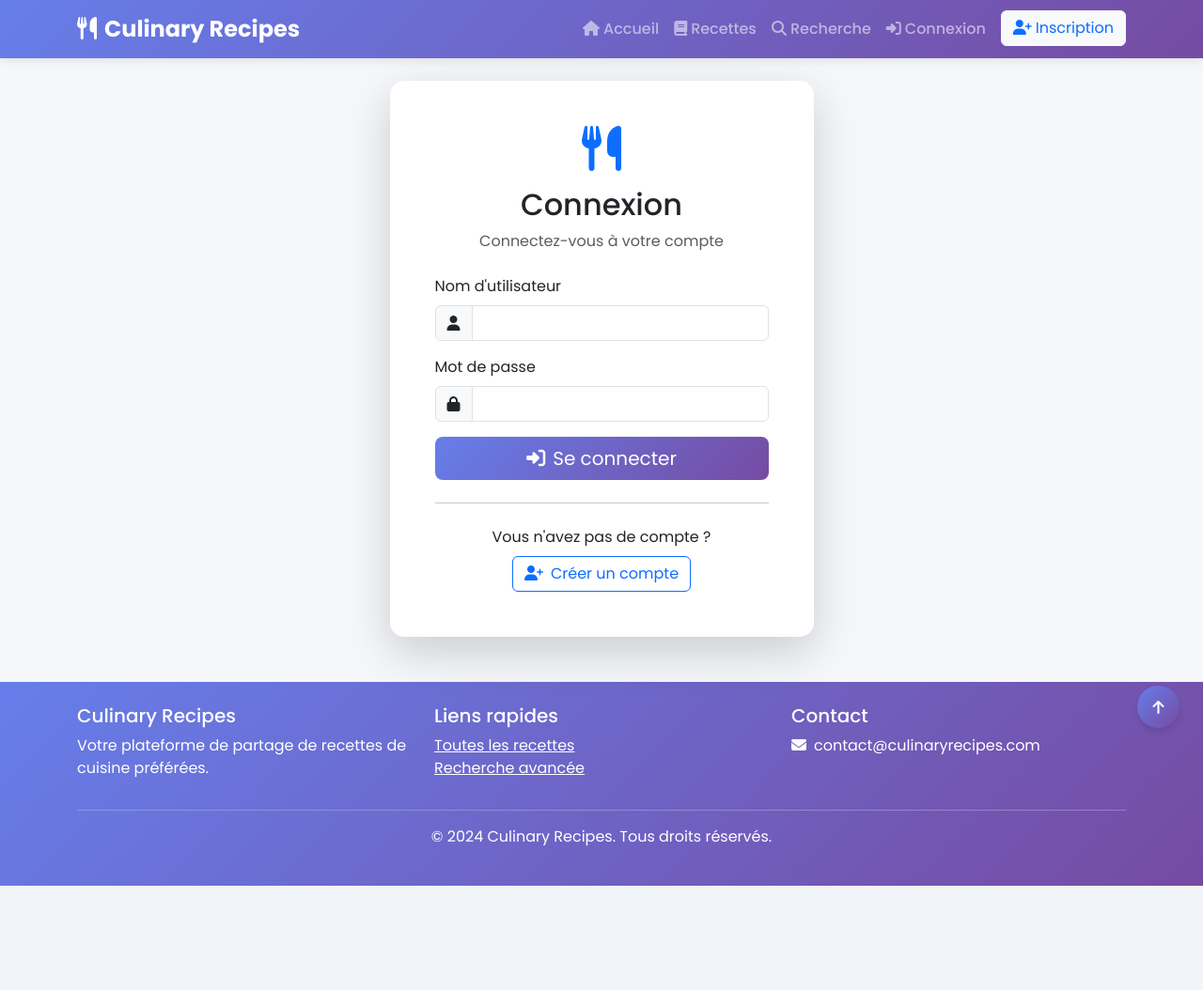
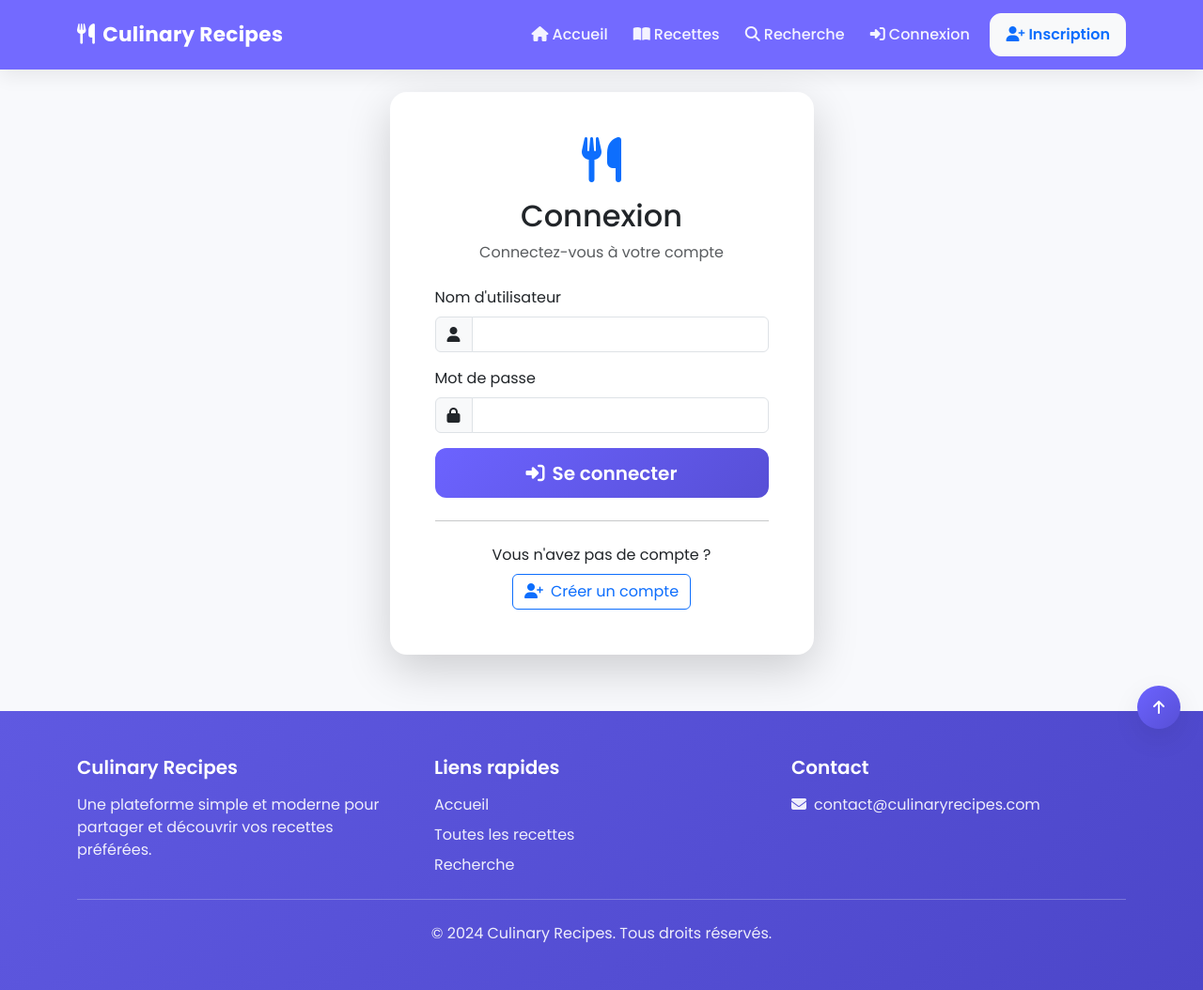
Before and after one commit to ayoubmorchid/culinary_recipes, a Django app: page /comptes/connexion/ in a window 1280 px wide. Shown: the whole page at 94% size. Before the commit the page ends 943 px from the top, so only its background shows below. Run offline with Django 4.2, Linux system fonts and the light colour scheme.

Commit message:
Improve base layout and site UI

```diff
--- a/templates/base.html
+++ b/templates/base.html
@@ -6,132 +6,170 @@
     <meta name="viewport" content="width=device-width, initial-scale=1.0">
     <title>{% block title %}Culinary Recipes - Gestion de Recettes{% endblock %}</title>
 
-    <!-- Bootstrap 5 CSS -->
     <link href="https://cdn.jsdelivr.net/npm/bootstrap@5.3.0/dist/css/bootstrap.min.css" rel="stylesheet">
-    <!-- Font Awesome -->
     <link href="https://cdnjs.cloudflare.com/ajax/libs/font-awesome/6.4.0/css/all.min.css" rel="stylesheet">
-    <!-- Google Fonts -->
     <link href="https://fonts.googleapis.com/css2?family=Poppins:wght@300;400;500;600;700&display=swap" rel="stylesheet">
 
     <style>
         :root {
-            --primary-color: #4a90d9;
-            --secondary-color: #6c757d;
-            --accent-color: #17a2b8;
-            --light-bg: #f8f9fa;
-            --dark-text: #2c3e50;
-            --card-shadow: 0 4px 6px rgba(0, 0, 0, 0.1);
-            --hover-shadow: 0 8px 15px rgba(0, 0, 0, 0.15);
+            --primary-color: #6c63ff;
+            --primary-dark: #574fd6;
+            --accent-color: #ff7a59;
+            --text-color: #2d3748;
+            --muted-color: #718096;
+            --light-bg: #f8f9fc;
+            --white: #ffffff;
+            --border-color: #e9ecef;
+            --card-shadow: 0 10px 30px rgba(0, 0, 0, 0.08);
+            --hover-shadow: 0 16px 35px rgba(0, 0, 0, 0.12);
+            --radius: 18px;
         }
 
         body {
             font-family: 'Poppins', sans-serif;
-            background-color: #f5f7fa;
-            color: var(--dark-text);
+            background: var(--light-bg);
+            color: var(--text-color);
+            min-height: 100vh;
+        }
+
+        a {
+            text-decoration: none;
         }
 
         .navbar {
-            background: linear-gradient(135deg, #667eea 0%, #764ba2 100%);
-            box-shadow: 0 2px 10px rgba(0, 0, 0, 0.1);
+            background: rgba(108, 99, 255, 0.95);
+            backdrop-filter: blur(8px);
+            box-shadow: 0 6px 20px rgba(0, 0, 0, 0.08);
+            padding-top: 0.85rem;
+            padding-bottom: 0.85rem;
         }
 
         .navbar-brand {
             font-weight: 700;
-            font-size: 1.5rem;
+            font-size: 1.35rem;
+            letter-spacing: 0.3px;
         }
 
         .nav-link {
             font-weight: 500;
-            transition: all 0.3s ease;
+            color: rgba(255, 255, 255, 0.92) !important;
+            transition: 0.25s ease;
+            border-radius: 10px;
+            padding: 0.55rem 0.85rem !important;
         }
 
-        .nav-link:hover {
-            transform: translateY(-2px);
+        .nav-link:hover,
+        .nav-link:focus {
+            color: #ffffff !important;
+            background: rgba(255, 255, 255, 0.12);
+        }
+
+        .dropdown-menu {
+            border: none;
+            border-radius: 14px;
+            box-shadow: var(--card-shadow);
+            padding: 0.6rem;
+        }
+
+        .dropdown-item {
+            border-radius: 10px;
+            padding: 0.65rem 0.9rem;
+            transition: 0.25s ease;
+        }
+
+        .dropdown-item:hover {
+            background: #f3f4ff;
+            color: var(--primary-dark);
         }
 
         .btn-primary {
-            background: linear-gradient(135deg, #667eea 0%, #764ba2 100%);
+            background: linear-gradient(135deg, var(--primary-color), var(--primary-dark));
             border: none;
-            transition: all 0.3s ease;
+            border-radius: 12px;
+            padding: 0.7rem 1.2rem;
+            font-weight: 600;
+            transition: 0.25s ease;
         }
 
         .btn-primary:hover {
             transform: translateY(-2px);
-            box-shadow: 0 5px 15px rgba(102, 126, 234, 0.4);
+            box-shadow: 0 10px 20px rgba(108, 99, 255, 0.25);
+        }
+
+        .btn-light.text-primary {
+            border-radius: 12px;
+            font-weight: 600;
+            padding: 0.65rem 1rem;
         }
 
         .card {
             border: none;
-            border-radius: 15px;
+            border-radius: var(--radius);
             box-shadow: var(--card-shadow);
-            transition: all 0.3s ease;
+            transition: 0.3s ease;
             overflow: hidden;
+            background: var(--white);
         }
 
         .card:hover {
-            transform: translateY(-5px);
+            transform: translateY(-4px);
             box-shadow: var(--hover-shadow);
         }
 
         .card-img-top {
-            height: 200px;
+            height: 220px;
             object-fit: cover;
         }
 
         .category-badge {
-            background: linear-gradient(135deg, #667eea 0%, #764ba2 100%);
-            color: white;
-            padding: 5px 15px;
-            border-radius: 20px;
-            font-size: 0.8rem;
+            display: inline-block;
+            background: #eef2ff;
+            color: var(--primary-dark);
+            font-size: 0.82rem;
+            font-weight: 600;
+            padding: 0.4rem 0.9rem;
+            border-radius: 999px;
         }
 
         .rating-stars {
-            color: #ffc107;
+            color: #f6b93b;
         }
 
         .sidebar {
-            background: white;
-            border-radius: 15px;
+            background: var(--white);
+            border-radius: var(--radius);
             box-shadow: var(--card-shadow);
-            padding: 20px;
+            padding: 1.4rem;
         }
 
         .sidebar-title {
             font-weight: 600;
-            color: var(--dark-text);
-            border-bottom: 2px solid var(--primary-color);
-            padding-bottom: 10px;
-            margin-bottom: 15px;
+            color: var(--text-color);
+            margin-bottom: 1rem;
+            padding-bottom: 0.7rem;
+            border-bottom: 2px solid #ecebff;
         }
 
         .sidebar-link {
-            color: var(--secondary-color);
-            text-decoration: none;
-            padding: 8px 0;
+            color: var(--muted-color);
             display: block;
-            transition: all 0.3s ease;
+            padding: 0.55rem 0;
+            transition: 0.25s ease;
         }
 
         .sidebar-link:hover {
             color: var(--primary-color);
-            padding-left: 5px;
-        }
-
-        footer {
-            background: linear-gradient(135deg, #667eea 0%, #764ba2 100%);
-            color: white;
-            margin-top: 50px;
+            padding-left: 6px;
         }
 
         .recipe-image {
-            border-radius: 15px;
+            border-radius: var(--radius);
             box-shadow: var(--card-shadow);
         }
 
         .ingredient-list li {
-            padding: 8px 0;
-            border-bottom: 1px solid #eee;
+            padding: 0.75rem 0;
+            border-bottom: 1px solid var(--border-color);
         }
 
         .ingredient-list li:last-child {
@@ -139,81 +177,112 @@
         }
 
         .step-number {
-            background: linear-gradient(135deg, #667eea 0%, #764ba2 100%);
+            background: linear-gradient(135deg, var(--primary-color), var(--primary-dark));
             color: white;
-            width: 30px;
-            height: 30px;
+            width: 32px;
+            height: 32px;
             border-radius: 50%;
             display: inline-flex;
             align-items: center;
             justify-content: center;
             margin-right: 10px;
             font-weight: 600;
-        }
-
-        .fade-in {
-            animation: fadeIn 0.5s ease-in;
-        }
-
-        @keyframes fadeIn {
-            from { opacity: 0; transform: translateY(20px); }
-            to { opacity: 1; transform: translateY(0); }
-        }
-
-        .dropdown-menu {
-            border: none;
-            box-shadow: var(--card-shadow);
-            border-radius: 10px;
+            flex-shrink: 0;
         }
 
         .page-link {
             color: var(--primary-color);
+            border-radius: 10px !important;
+            margin: 0 3px;
+            border: 1px solid var(--border-color);
         }
 
         .page-item.active .page-link {
-            background: linear-gradient(135deg, #667eea 0%, #764ba2 100%);
-            border-color: #667eea;
+            background: linear-gradient(135deg, var(--primary-color), var(--primary-dark));
+            border-color: var(--primary-color);
+        }
+
+        .alert {
+            border: none;
+            border-radius: 14px;
+            box-shadow: 0 8px 20px rgba(0, 0, 0, 0.06);
+        }
+
+        footer {
+            background: linear-gradient(135deg, #5f59e1, #4c46c9);
+            color: white;
+            margin-top: 60px;
+        }
+
+        footer h5 {
+            font-weight: 600;
+            margin-bottom: 1rem;
+        }
+
+        footer p,
+        footer a {
+            color: rgba(255, 255, 255, 0.9);
+        }
+
+        footer a:hover {
+            color: #ffffff;
         }
 
         .back-to-top {
             position: fixed;
-            bottom: 25px;
-            right: 25px;
-            background: linear-gradient(135deg, #667eea 0%, #764ba2 100%);
-            color: white;
-            width: 45px;
-            height: 45px;
+            bottom: 24px;
+            right: 24px;
+            width: 46px;
+            height: 46px;
             border-radius: 50%;
+            background: linear-gradient(135deg, var(--primary-color), var(--primary-dark));
+            color: #fff;
             display: flex;
             align-items: center;
             justify-content: center;
-            text-decoration: none;
             box-shadow: var(--card-shadow);
-            transition: all 0.3s ease;
+            transition: 0.25s ease;
             z-index: 999;
         }
 
         .back-to-top:hover {
+            color: #fff;
             transform: translateY(-3px);
-            color: white;
             box-shadow: var(--hover-shadow);
+        }
+
+        .main-content {
+            min-height: 70vh;
+        }
+
+        @media (max-width: 991px) {
+            .navbar .btn {
+                margin-top: 0.75rem;
+                margin-left: 0 !important;
+                width: 100%;
+            }
+
+            .nav-link {
+                margin-bottom: 0.35rem;
+            }
         }
     </style>
 
     {% block extra_css %}{% endblock %}
 </head>
 <body>
-    <!-- Navigation -->
     <nav class="navbar navbar-expand-lg navbar-dark sticky-top">
         <div class="container">
             <a class="navbar-brand" href="{% url 'home' %}">
                 <i class="fas fa-utensils me-2"></i>Culinary Recipes
             </a>
-            <button class="navbar-toggler" type="button" data-bs-toggle="collapse" data-bs-target="#navbarNav">
+
+            <button class="navbar-toggler border-0 shadow-none" type="button" data-bs-toggle="collapse" data-bs-target="#navbarNav">
                 <span class="navbar-toggler-icon"></span>
             </button>
+
             <div class="collapse navbar-collapse" id="navbarNav">
-                <ul class="navbar-nav ms-auto">
+                <ul class="navbar-nav ms-auto align-items-lg-center">
                     <li class="nav-item">
                         <a class="nav-link" href="{% url 'home' %}">
                             <i class="fas fa-home me-1"></i>Accueil
@@ -221,7 +290,7 @@
                     </li>
                     <li class="nav-item">
                         <a class="nav-link" href="{% url 'recipes:recipe_list' %}">
-                            <i class="fas fa-book me-1"></i>Recettes
+                            <i class="fas fa-book-open me-1"></i>Recettes
                         </a>
                     </li>
                     <li class="nav-item">
@@ -232,27 +301,35 @@
 
                     {% if user.is_authenticated %}
                         <li class="nav-item dropdown">
-                            <a class="nav-link dropdown-toggle" href="#" id="userDropdown" role="button" data-bs-toggle="dropdown">
+                            <a class="nav-link dropdown-toggle" href="#" id="userDropdown" role="button" data-bs-toggle="dropdown" aria-expanded="false">
                                 <i class="fas fa-user-circle me-1"></i>{{ user.username }}
                             </a>
-                            <ul class="dropdown-menu dropdown-menu-end">
-                                <li><a class="dropdown-item" href="{% url 'accounts:profile' %}">
+                            <ul class="dropdown-menu dropdown-menu-end" aria-labelledby="userDropdown">
+                                <li>
+                                    <a class="dropdown-item" href="{% url 'accounts:profile' %}">
                                         <i class="fas fa-user me-2"></i>Mon profil
-                                </a></li>
-                                <li><a class="dropdown-item" href="{% url 'recipes:my_recipes' %}">
+                                    </a>
+                                </li>
+                                <li>
+                                    <a class="dropdown-item" href="{% url 'recipes:my_recipes' %}">
                                         <i class="fas fa-list me-2"></i>Mes recettes
-                                </a></li>
-                                <li><a class="dropdown-item" href="{% url 'favorites:favorites_list' %}">
+                                    </a>
+                                </li>
+                                <li>
+                                    <a class="dropdown-item" href="{% url 'favorites:favorites_list' %}">
                                         <i class="fas fa-heart me-2"></i>Mes favoris
-                                </a></li>
+                                    </a>
+                                </li>
                                 <li><hr class="dropdown-divider"></li>
-                                <li><a class="dropdown-item" href="{% url 'accounts:logout' %}">
+                                <li>
+                                    <a class="dropdown-item" href="{% url 'accounts:logout' %}">
                                         <i class="fas fa-sign-out-alt me-2"></i>Déconnexion
-                                </a></li>
+                                    </a>
+                                </li>
                             </ul>
                         </li>
-                        <li class="nav-item">
-                            <a class="btn btn-light text-primary ms-2" href="{% url 'recipes:recipe_create' %}">
+                        <li class="nav-item ms-lg-2">
+                            <a class="btn btn-light text-primary" href="{% url 'recipes:recipe_create' %}">
                                 <i class="fas fa-plus me-1"></i>Nouvelle recette
                             </a>
                         </li>
@@ -262,8 +339,8 @@
                                 <i class="fas fa-sign-in-alt me-1"></i>Connexion
                             </a>
                         </li>
-                        <li class="nav-item">
-                            <a class="btn btn-light text-primary ms-2" href="{% url 'accounts:register' %}">
+                        <li class="nav-item ms-lg-2">
+                            <a class="btn btn-light text-primary" href="{% url 'accounts:register' %}">
                                 <i class="fas fa-user-plus me-1"></i>Inscription
                             </a>
                         </li>
@@ -274,47 +351,58 @@
     </nav>
 
     {% if messages %}
-    <div class="container mt-3">
+        <div class="container mt-4">
             {% for message in messages %}
-        <div class="alert alert-{{ message.tags }} alert-dismissible fade show" role="alert">
+                <div class="alert alert-{{ message.tags|default:'info' }} alert-dismissible fade show" role="alert">
                     {{ message }}
-            <button type="button" class="btn-close" data-bs-dismiss="alert"></button>
+                    <button type="button" class="btn-close" data-bs-dismiss="alert" aria-label="Fermer"></button>
                 </div>
             {% endfor %}
         </div>
     {% endif %}
 
-    <main class="container my-4">
+    <main class="container my-4 main-content">
         {% block content %}{% endblock %}
     </main>
 
-    <footer class="py-4 mt-5">
+    <footer class="py-5">
         <div class="container">
-            <div class="row">
+            <div class="row g-4">
                 <div class="col-md-4">
                     <h5>Culinary Recipes</h5>
-                    <p>Votre plateforme de partage de recettes de cuisine préférées.</p>
+                    <p>Une plateforme simple et moderne pour partager et découvrir vos recettes préférées.</p>
                 </div>
                 <div class="col-md-4">
                     <h5>Liens rapides</h5>
-                    <ul class="list-unstyled">
-                        <li><a href="{% url 'recipes:recipe_list' %}" class="text-white">Toutes les recettes</a></li>
-                        <li><a href="{% url 'recipes:search' %}" class="text-white">Recherche avancée</a></li>
+                    <ul class="list-unstyled mb-0">
+                        <li class="mb-2">
+                            <a href="{% url 'home' %}">Accueil</a>
+                        </li>
+                        <li class="mb-2">
+                            <a href="{% url 'recipes:recipe_list' %}">Toutes les recettes</a>
+                        </li>
+                        <li>
+                            <a href="{% url 'recipes:search' %}">Recherche</a>
+                        </li>
                     </ul>
                 </div>
                 <div class="col-md-4">
                     <h5>Contact</h5>
-                    <p><i class="fas fa-envelope me-2"></i>contact@culinaryrecipes.com</p>
+                    <p class="mb-0">
+                        <i class="fas fa-envelope me-2"></i>contact@culinaryrecipes.com
+                    </p>
                 </div>
             </div>
-            <hr>
+
+            <hr class="border-light opacity-25 my-4">
+
             <div class="text-center">
-                <p>&copy; 2024 Culinary Recipes. Tous droits réservés.</p>
+                <p class="mb-0">&copy; 2024 Culinary Recipes. Tous droits réservés.</p>
             </div>
         </div>
     </footer>
 
-    <a href="#" class="back-to-top">
+    <a href="#" class="back-to-top" aria-label="Retour en haut">
         <i class="fas fa-arrow-up"></i>
     </a>
 
```
Also changed, not shown: db.sqlite3. Lines whose indentation alone changed are shown as unchanged.
